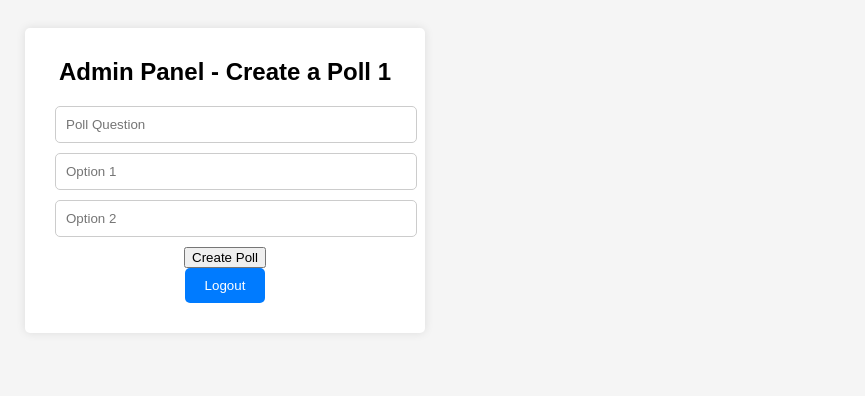
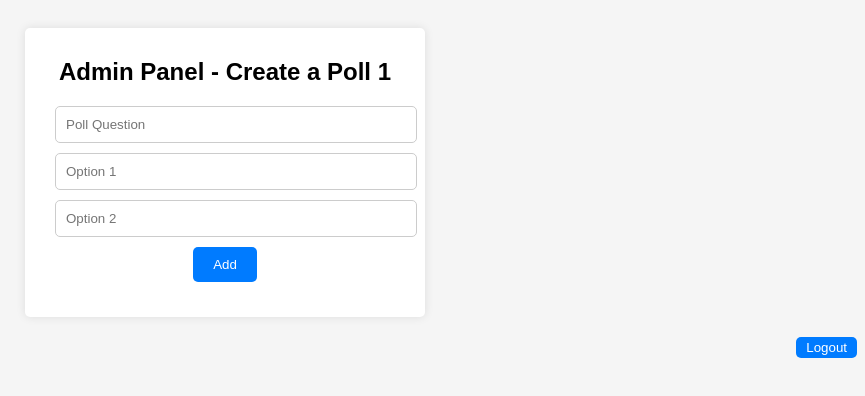
Before and after one commit to musharraf-hussain-uni/poling-website, a plain HTML site: page pages/createPoll.html in a window 1280 px wide. Shown: the whole page, without its empty margins (415-1280 px from the left). Drawn offline with Linux system fonts and the light colour scheme.

Commit message:
css to admin

```diff
--- a/css/style.css
+++ b/css/style.css
@@ -52,7 +52,20 @@ button {
     border-radius: 5px;
     cursor: pointer;
 }
+.add{
+    padding: 10px 20px;
+    background-color: #007bff;
+    color: #fff;
+    border: none;
+    border-radius: 5px;
+    cursor: pointer;
+    margin-bottom: 5px;
+}
 
+.adnlogout{
+    float: right;
+    padding: 3px 10px;
+}
 #options{
     margin-bottom: 20px;
     margin-left: 15vh;
--- a/pages/createPoll.html
+++ b/pages/createPoll.html
@@ -17,13 +17,13 @@
                 <input type="text" id="poll-question" placeholder="Poll Question" required>
                 <input type="text" id="option1" placeholder="Option 1" required>
                 <input type="text" id="option2" placeholder="Option 2" required>
-                <input type="submit" value="Create Poll">
+                <input type="submit" value="Add" class="add">
             </form>
-            <button id="logout-btn">Logout</button>
+
             <div id="poll-error"></div>
         </div>
     </div>
-
+    <button id="logout-btn" class="adnlogout">Logout</button>
     <!-- Custom Box -->
     <div id="custom-box" class="hidden">
         <h3 id="box-poll-question"></h3>
@@ -79,6 +79,16 @@ function showCustomBox(pollQuestion, option1, option2) {
 closeBoxBtn.addEventListener('click', () => {
     customBox.classList.add('hidden');
 });
+// ... (other code and functions)
+
+// Logout button click event listener
+const logoutBtn = document.getElementById('logout-btn');
+logoutBtn.addEventListener('click', () => {
+    // Implement your logout logic here (e.g., clearing any stored user data, logging out from the admin session, etc.)
+
+    // Redirect to the admin login page
+    window.location.href = './adminLogin.html';
+});
 
     </script>
 </body>
```
